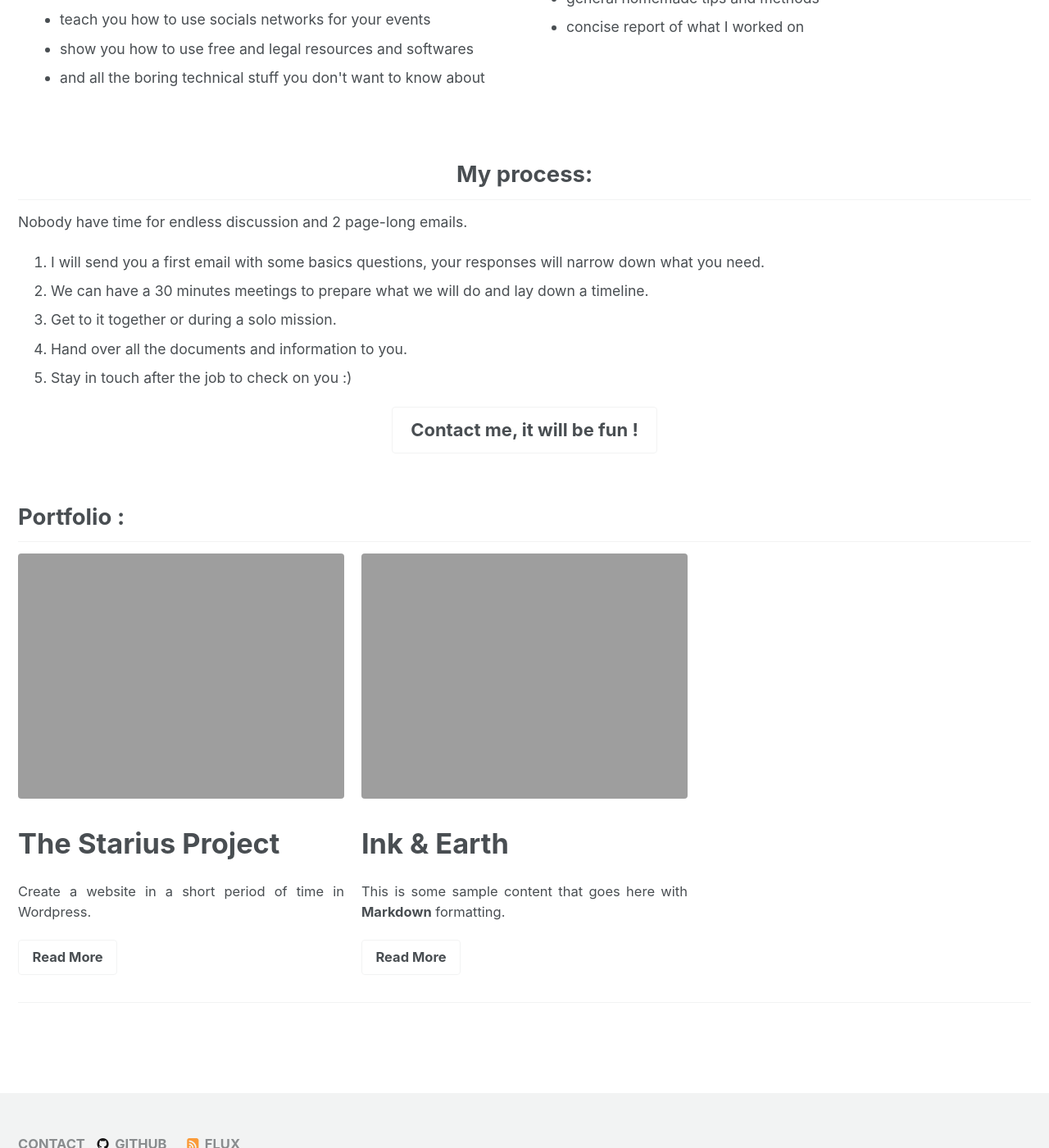
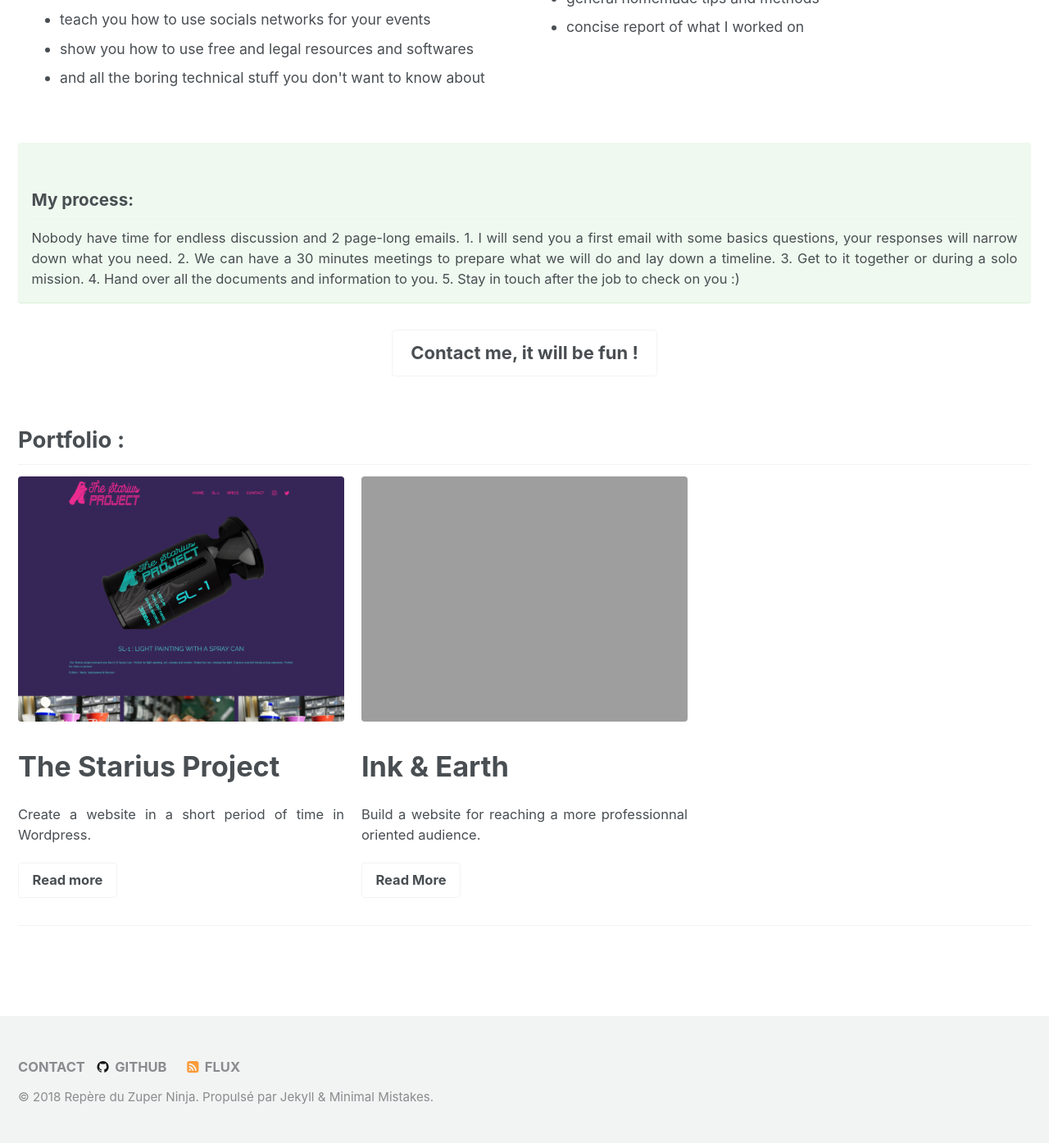
Before and after one commit to zuperninja/zuperninja.github.io, a Jekyll site: the page built from _pages/about.md, in a window 1280 px wide and 1400 px high, scrolled down 1177 px. Shown: the whole window at 82% size. Built offline with Jekyll 4.4.1, drawn with Linux system fonts in a browser that asks for light colours.

Commit message:
Update about.md

```diff
--- a/_pages/about.md
+++ b/_pages/about.md
@@ -14,17 +14,17 @@ categories:
   - "Middle Woman for Online Stuff"
 
 feature_row:
-  - image_path: /assets/images/portfolio/starius-project-th.png
+  - image_path: /assets/images/portfolio/stariusproject-th.png
     alt: "The Starius Project"
     title: "The Starius Project"
     excerpt: "Create a website in a short period of time in Wordpress."
     url: "https://zuperninja.github.io/blog/portfolio/portfolio-the-starius-project/"
-    btn_label: "Read More"
+    btn_label: "Read more"
     btn_class: "btn--inverse"
-  - image_path: /assets/images/unsplash-gallery-image-2-th.jpg
+  - image_path: /assets/images/portfolio/inkearth-th.png
     alt: "Ink & Earth"
     title: "Ink & Earth"
-    excerpt: "This is some sample content that goes here with **Markdown** formatting."
+    excerpt: "Build a website for reaching a more professionnal oriented audience."
     url: "https://zuperninja.github.io/blog/portfolio/portfolio-ink-and-earth/"
     btn_label: "Read More"
     btn_class: "btn--inverse"
@@ -72,15 +72,17 @@ That's where I want to offer you my help !
   </tr>
   </tbody>
 </table>
-
+<div>
 <h2>My process: </h2>
-{: .text-center}
 Nobody have time for endless discussion and 2 page-long emails.
 1. I will send you a first email with some basics questions, your responses will narrow down what you need.
 2. We can have a 30 minutes meetings to prepare what we will do and lay down a timeline.
 3. Get to it together or during a solo mission.
 4. Hand over all the documents and information to you.
 5. Stay in touch after the job to check on you :)
+  </div>{: .notice--success}
+
+
 
 
 
@@ -90,6 +92,8 @@ Nobody have time for endless discussion and 2 page-long emails.
 [Contact me, it will be fun !](#link){: .btn .btn--inverse .btn--x-large}
 {: .text-center}
 
+
+
 ## Portfolio :
 
 {% include feature_row %}
```
